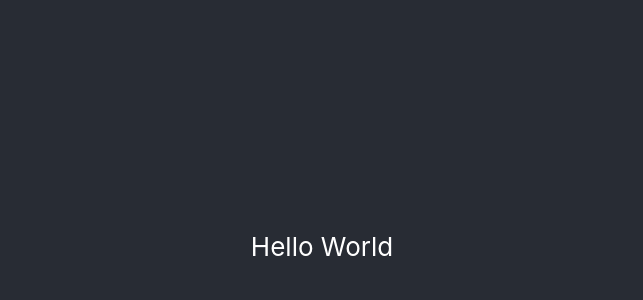
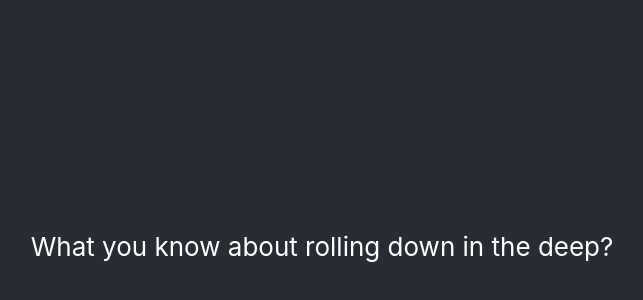
Before and after one commit to mohammadm8r/mohammadmr8.github.io, a React (Create React App) app: page / in a window 1280 px wide. Shown: the part 154-454 px from the top of the page, without its empty margins (318-961 px from the left). Built offline with nearby package versions, Linux system fonts and the light colour scheme.

Commit message:
Update App.js

```diff
--- a/src/App.js
+++ b/src/App.js
@@ -5,7 +5,7 @@ function App() {
     <div className="App">
       <header className="App-header">
         <p>
-          Hello World
+          What you know about rolling down in the deep?
         </p>
       </header>
     </div>
```
